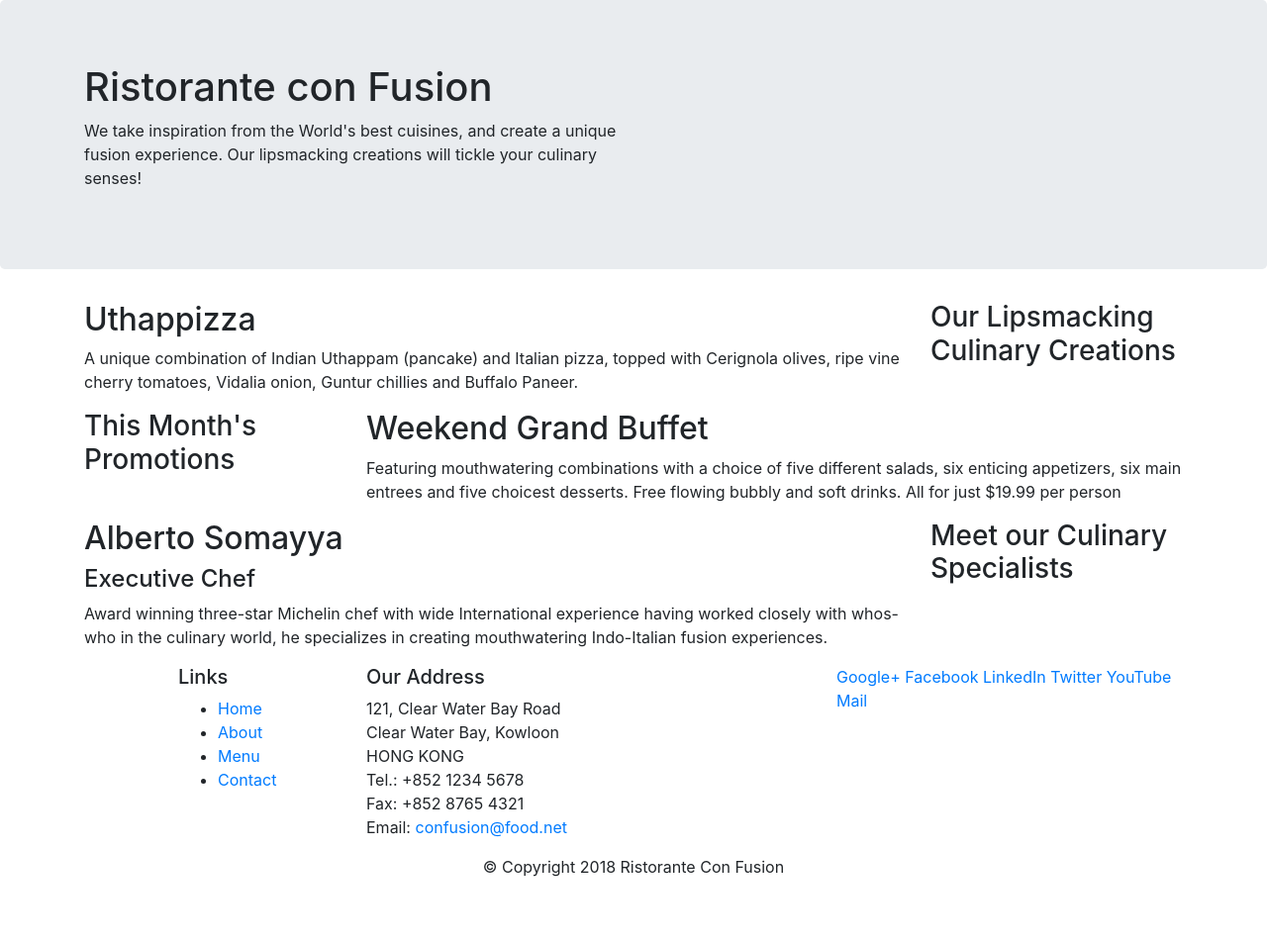
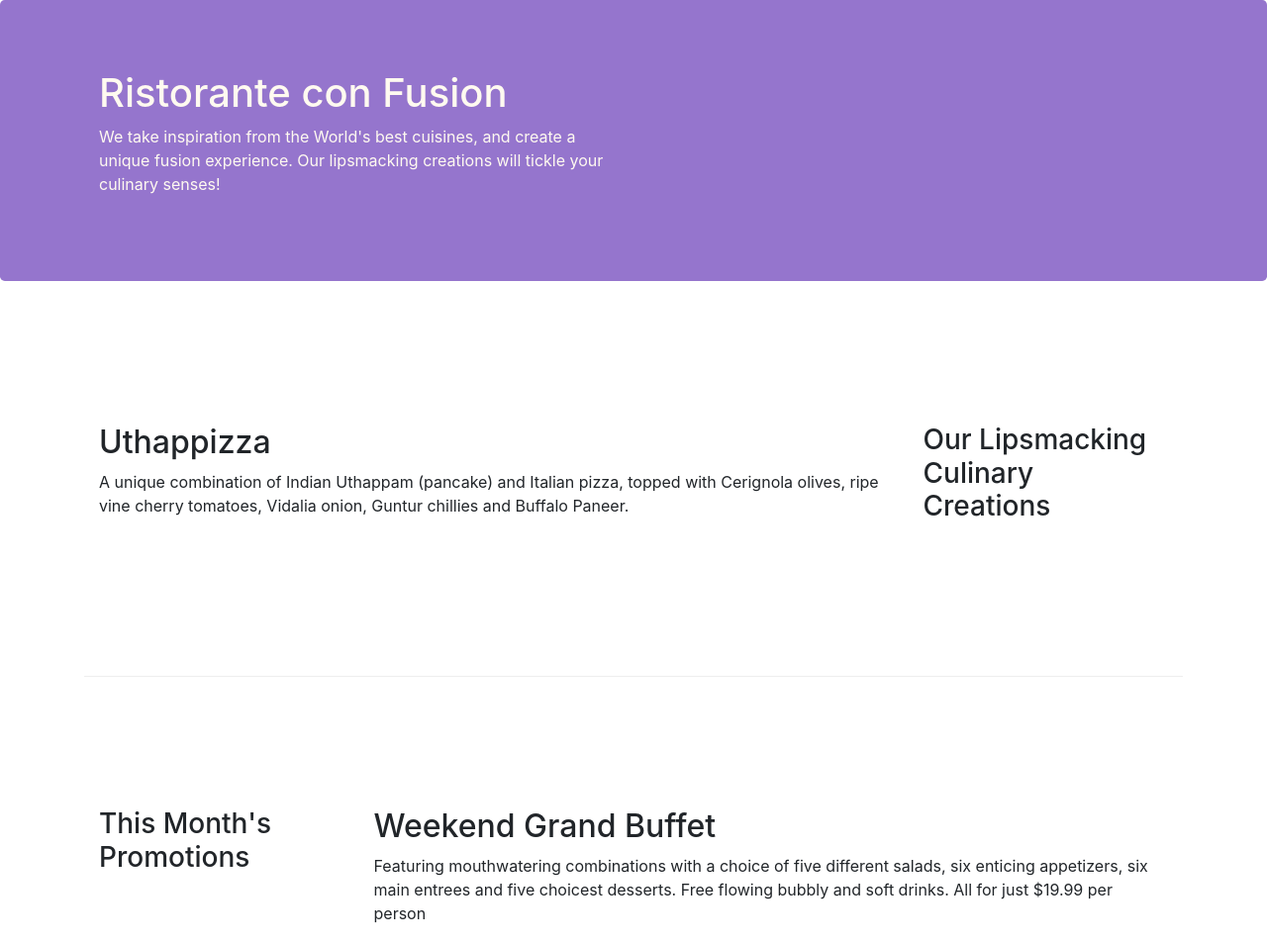
Before and after one commit to arka19das/conFusion, a website: page index.html in a window 1280 px wide. Shown: the top 954 px of the page at 99% size. Before the commit the page ends 904 px from the top, so only its background shows below. Drawn offline with nearby package versions, Linux system fonts and the light colour scheme.

Commit message:
Bootstrap Grid2

```diff
--- /dev/null
+++ b/css/styles.css
@@ -0,0 +1,28 @@
+.row-header{
+	margin:0px auto;
+	padding:0px auto;
+}
+.row-content{
+	margin:0px auto;
+	padding:50px 0px 50px 0px;
+	border-bottom:1px ridge;
+	min-height: 400px;
+}
+.footer {
+	background-color:#D1C4E9	;
+	margin:0px auto;
+	padding: 20px 0px 20px 0px;
+}
+.jumbotron
+{
+	padding:70px 30px 70px 30px;
+	background: #9575CD;
+	margin:0px auto;
+	color:floralwhite;
+}
+.address
+{
+	font-size: 80%;
+	margin:0px;
+	color:#0f0f0f;
+}
--- a/index.html
+++ b/index.html
@@ -9,6 +9,7 @@
 
     <!--Bootstrap CSS -->
     <link rel="stylesheet" href="node_modules/bootstrap/dist/css/bootstrap.min.css">
+    <link rel="stylesheet" href="css/styles.css"   >
     <title>Ristorante Con Fusion</title>
 </head>
 
@@ -16,7 +17,7 @@
 
     <header class="jumbotron">
         <div class="container">
-            <div class="row">
+            <div class="row row-header align-content-center">
                 <div class="col-12 col-sm-6">
                     <h1>Ristorante con Fusion</h1>
                     <p>We take inspiration from the World's best cuisines, and create a unique fusion experience. Our lipsmacking creations will tickle your culinary senses!</p>
@@ -28,7 +29,7 @@
     </header>
 
     <div class="container">
-        <div class="row">
+        <div class="row row-content align-content-center">
             <div class="col-12 col-sm-4 order-sm-last col-md-3">
                 <h3>Our Lipsmacking Culinary Creations</h3>
             </div>
@@ -39,7 +40,7 @@
         </div>
 
 
-        <div class="row">
+        <div class="row row-content align-content-center">
             <div class="col-12 col-sm-4 col-md-3">
                 <h3>This Month's Promotions</h3>
             </div>
@@ -49,7 +50,7 @@
             </div>
         </div>
 
-        <div class="row">
+        <div class="row row-content align-content-center">
             <div class="col-12 col-sm-4 order-sm-last col-md-3">
                 <h3>Meet our Culinary Specialists</h3>
             </div>
@@ -61,12 +62,12 @@
         </div>
     </div>
 
-    <footer>
+    <footer class="footer">
         <div class="container">
-            <div class="row">
+            <div class="row align-content-center">
                 <div class="col-4 col-sm-2 offset-1">
                     <h5>Links</h5>
-                    <ul>
+                    <ul class="list-unstyled">
                         <li><a href="#">Home</a></li>
                         <li><a href="#">About</a></li>
                         <li><a href="#">Menu</a></li>
@@ -75,7 +76,7 @@
                 </div>
                 <div class="col-7 col-sm-5">
                     <h5>Our Address</h5>
-                    <address>
+                    <address class="address">
 		              121, Clear Water Bay Road<br>
 		              Clear Water Bay, Kowloon<br>
 		              HONG KONG<br>
@@ -84,8 +85,8 @@
 		              Email: <a href="mailto:confusion@food.net">confusion@food.net</a>
 		           </address>
                 </div>
-                <div class="col-12 col-sm-4">
-                    <div>
+                <div class="col-12 col-sm-4 align-self-center">
+                    <div class=text-center>
                         <a href="http://google.com/+">Google+</a>
                         <a href="http://www.facebook.com/profile.php?id=">Facebook</a>
                         <a href="http://www.linkedin.com/in/">LinkedIn</a>
```
